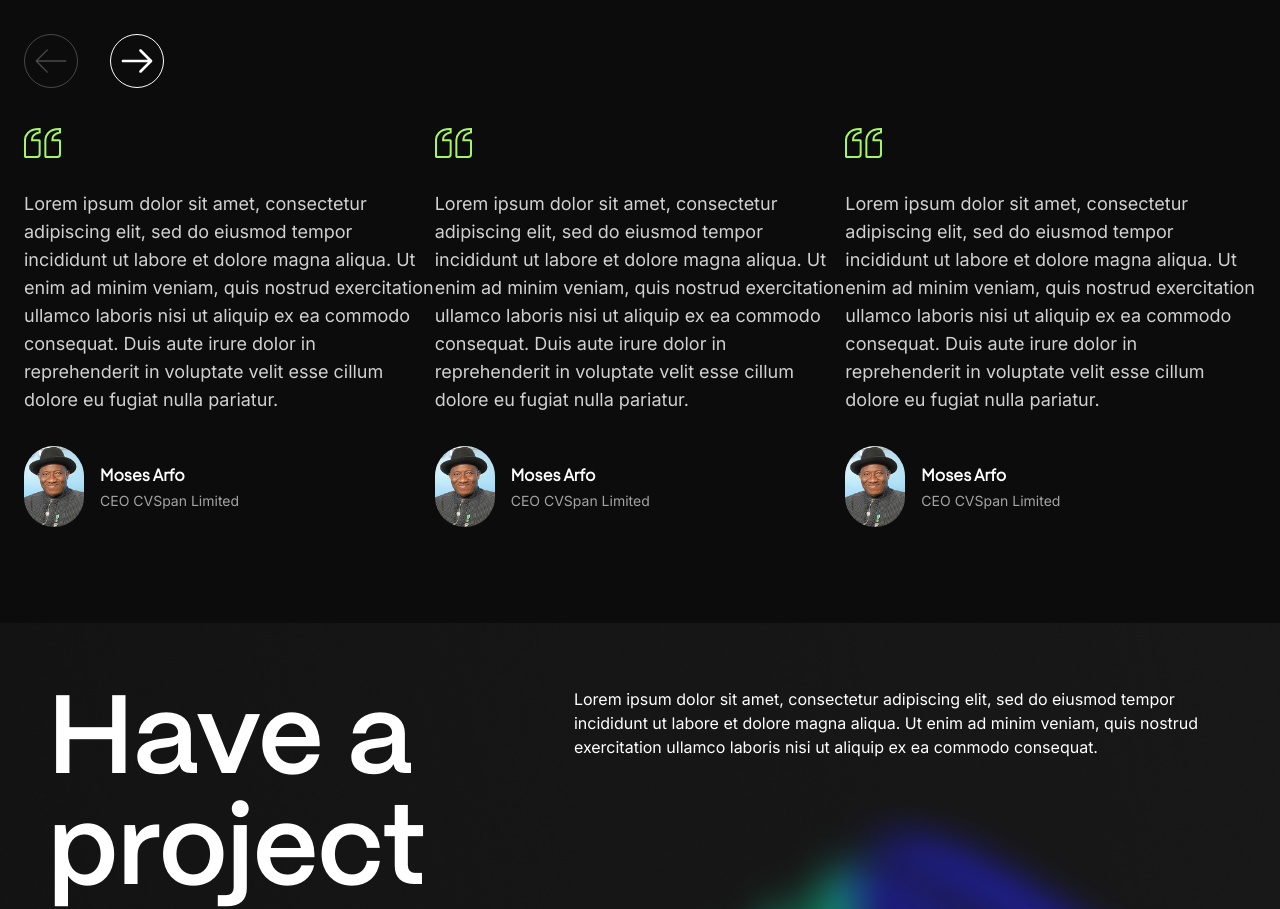
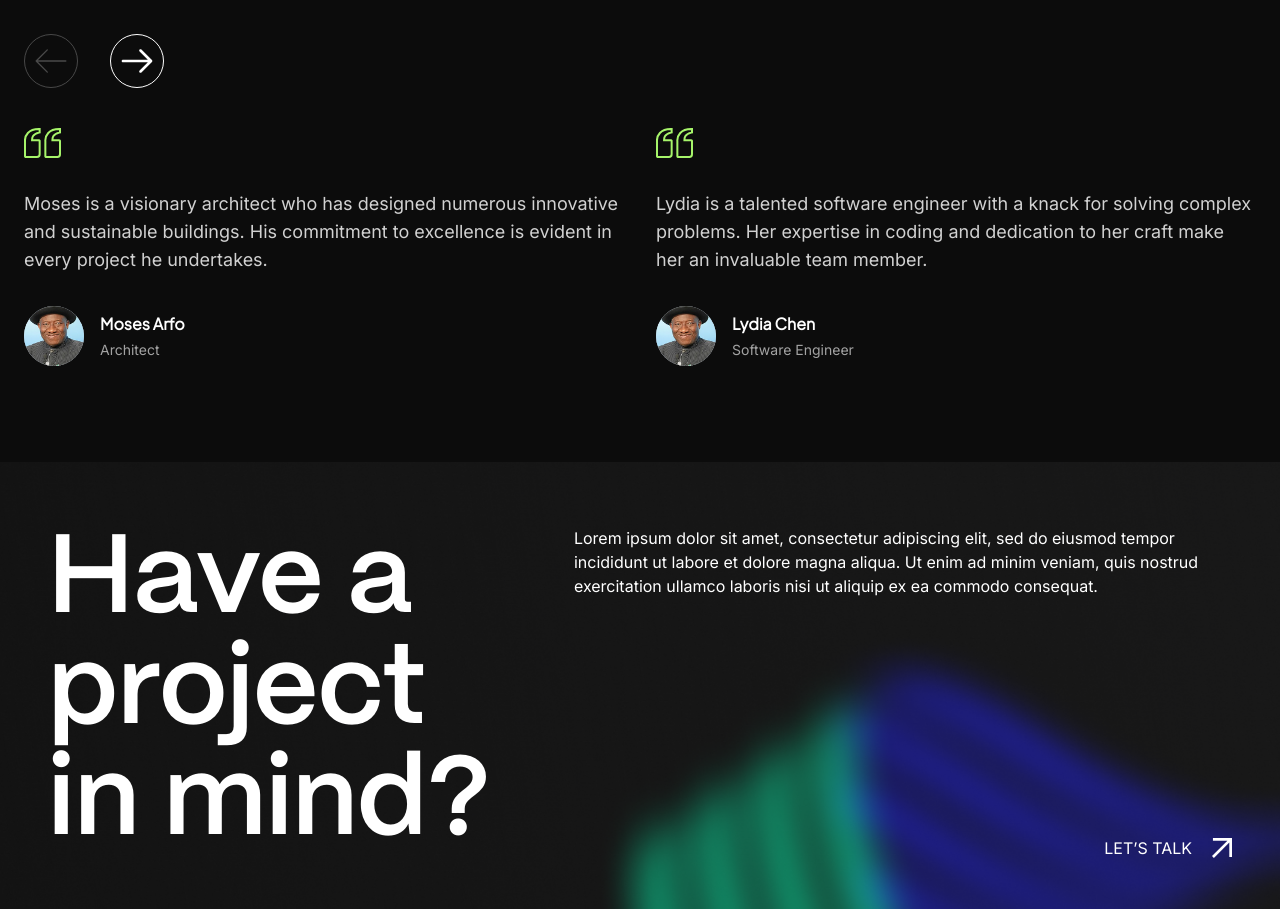
Before and after one commit to cvspan/cvspan-web, a Next.js app: page / in a window 1280 px wide. Shown: the part 1310-2219 px from the top of the page. Built offline with nearby package versions, Linux system fonts and the light colour scheme.

Commit message:
(testimonials) build the carousel

```diff
--- a/src/components/molecules/layout/mini-components/testimonialCard/TestimonialCard.tsx
+++ b/src/components/molecules/layout/mini-components/testimonialCard/TestimonialCard.tsx
@@ -1,23 +1,31 @@
+'use client';
+
 import TestimonialProfile from '../testimonialProfile/TestimonialProfile';
+import goodluck from '../../../../../../public/assets/images/goodluck.jpg';
+import { StaticImageData } from 'next/image';
 
-const TestimonialCard = () => {
+interface TestimonialCardProps {
+    testimony: string;
+    name: string;
+    profession: string;
+    image: StaticImageData;
+}
+
+const TestimonialCard: React.FC<TestimonialCardProps> = ({ testimony, name, profession, image }) => {
     return (
-        <div className="flex w-full flex-col gap-8">
+        <div className="flex flex-col gap-8">
             <svg width="37" height="30" viewBox="0 0 37 30" fill="none" xmlns="http://www.w3.org/2000/svg">
                 <path
                     d="M9.08624 8.05837L9.08239 8.06443L9.07862 8.07055C8.49632 9.01591 8.16667 10.0973 8.12086 11.2088L8.07796 12.25H9.12002H14.807C15.0278 12.25 15.2424 12.3388 15.4028 12.5014L16.0603 11.8529L15.4028 12.5014C15.5636 12.6645 15.6564 12.8885 15.6564 13.125V26.25C15.6564 27.7788 14.4323 29 12.9576 29H1.86105C1.64023 29 1.42564 28.9112 1.26526 28.7486C1.10441 28.5855 1.01163 28.3615 1.01163 28.125V18.7504V18.75L1.01718 13.2779L1.01722 13.2375L1.01399 13.1972C1.00176 13.0441 0.684295 8.48573 3.87866 4.97047C6.22617 2.39033 9.84263 1 14.807 1H15.6564V4.46824L14.9707 4.60744C14.9707 4.60746 14.9706 4.60748 14.9705 4.60749C12.2968 5.14967 10.2323 6.25625 9.08624 8.05837ZM21.3552 28.125V18.751V18.75L21.3608 13.2779L21.3608 13.2375L21.3576 13.1972C21.3454 13.0441 21.0279 8.48537 24.2226 4.97006C26.5702 2.39018 30.1865 1 35.1506 1H36V4.46824L35.3143 4.60744C35.3143 4.60746 35.3142 4.60748 35.3141 4.60749C32.6404 5.14967 30.5759 6.25625 29.4298 8.05837L29.426 8.06443L29.4222 8.07055C28.8399 9.01591 28.5103 10.0973 28.4645 11.2088L28.4216 12.25H29.4636H35.1506C35.3714 12.25 35.586 12.3388 35.7464 12.5014C35.9072 12.6645 36 12.8885 36 13.125V26.25C36 27.7788 34.7759 29 33.3012 29H22.2047C21.9838 29 21.7692 28.9112 21.6089 28.7486C21.448 28.5855 21.3552 28.3615 21.3552 28.125Z"
                     stroke="#A6F46A"
-                    stroke-width="2"
+                    strokeWidth="2"
                 />
             </svg>
-            <p className="text-fade-white text-lg">
-                Lorem ipsum dolor sit amet, consectetur adipiscing elit, sed do eiusmod tempor incididunt ut labore et
-                dolore magna aliqua. Ut enim ad minim veniam, quis nostrud exercitation ullamco laboris nisi ut aliquip
-                ex ea commodo consequat. Duis aute irure dolor in reprehenderit in voluptate velit esse cillum dolore eu
-                fugiat nulla pariatur.{' '}
+            <p className="text-alto text-lg">
+                {testimony.length < 200 ? testimony : `${testimony.substring(0, 200)}...`}
             </p>
             <div>
-                <TestimonialProfile />
+                <TestimonialProfile name={name} profession={profession} image={image} />
             </div>
         </div>
     );
--- a/src/components/molecules/layout/mini-components/testimonialProfile/TestimonialProfile.tsx
+++ b/src/components/molecules/layout/mini-components/testimonialProfile/TestimonialProfile.tsx
@@ -1,15 +1,26 @@
-import Image from 'next/image';
+import Image, { StaticImageData } from 'next/image';
 import goodluck from '../../../../../../public/assets/images/goodluck.jpg';
 
-const TestimonialProfile = () => {
+interface TestimonialProfileProps {
+    name: string;
+    profession: string;
+    image: StaticImageData;
+}
+const TestimonialProfile: React.FC<TestimonialProfileProps> = ({ name, profession, image }) => {
     return (
         <div className="flex h-full w-full items-center gap-4">
-            <div className="rounded-full object-cover">
-                <Image src={goodluck} alt="testifier" width={60} height={60} className="rounded-full object-cover" />
+            <div className="h-[60px] w-[60px] rounded-full bg-slate-300 object-cover">
+                <Image
+                    src={image}
+                    alt="testifier"
+                    width={60}
+                    height={60}
+                    className="aspect-square rounded-full object-cover"
+                />
             </div>
             <div className="flex flex-col gap-y-1">
-                <span className="font-eudoxus font-bold">Moses Arfo</span>
-                <span className="text-sm text-silver-chalice">CEO CVSpan Limited</span>
+                <span className="font-eudoxus font-bold">{name}</span>
+                <span className="text-sm text-silver-chalice">{profession}</span>
             </div>
         </div>
     );
--- a/src/components/molecules/layout/testimonials/index.tsx
+++ b/src/components/molecules/layout/testimonials/index.tsx
@@ -1,14 +1,51 @@
+'use client';
+
 import Image from 'next/image';
 import TestimonialCard from '../mini-components/testimonialCard/TestimonialCard';
+import data from '../testimonials/testimonialData';
+import { useEffect, useState } from 'react';
+import goodluck from '../../../../../public/assets/images/goodluck.jpg';
 
 const Testimonials = () => {
+    const [currentIndex, setCurrentIndex] = useState(0);
+    const [itemsToShow, setItemsToShow] = useState(1);
+
+    useEffect(() => {
+        const updateItemsToShow = () => {
+            if (window.innerWidth >= 768) {
+                setItemsToShow(2);
+            } else {
+                setItemsToShow(1);
+            }
+        };
+        updateItemsToShow();
+
+        window.addEventListener('resize', updateItemsToShow);
+
+        return () => {
+            window.removeEventListener('resize', updateItemsToShow);
+        };
+    }, []);
+
+    const nextTestimony = () => {
+        setCurrentIndex((prevIndex) => (prevIndex + itemsToShow) % data.length);
+    };
+
+    const prevTestimony = () => {
+        setCurrentIndex((prevIndex) =>
+            prevIndex - itemsToShow < 0 ? data.length - itemsToShow : prevIndex - itemsToShow,
+        );
+    };
     return (
         <div className="overflow-hidden">
             <div className="flex w-full flex-col gap-10">
                 <div className="flex w-full flex-col items-start justify-between gap-5">
                     <h3 className="font-euxodus-bold lg:w-5/12">What Do People Say About Us</h3>
                     <div className="flex gap-x-8">
-                        <button className="flex items-center justify-center rounded-full border border-solid border-tundora p-2.5">
+                        <button
+                            onClick={prevTestimony}
+                            className="flex items-center justify-center rounded-full border border-solid border-tundora p-2.5"
+                        >
                             <svg
                                 className="opacity-25"
                                 width="32"
@@ -26,7 +63,10 @@ const Testimonials = () => {
                                 />
                             </svg>
                         </button>
-                        <button className="flex items-center justify-center rounded-full border border-solid border-white p-2.5">
+                        <button
+                            onClick={nextTestimony}
+                            className="flex items-center justify-center rounded-full border border-solid border-white p-2.5"
+                        >
                             <svg
                                 width="32"
                                 height="32"
@@ -44,15 +84,19 @@ const Testimonials = () => {
                         </button>
                     </div>
                 </div>
-                <div className="flex h-full items-center overflow-x-auto">
-                    <div className="w-full">
-                        <TestimonialCard />
-                    </div>
-                    <div className="w-full">
-                        <TestimonialCard />
-                    </div>
-                    <div className="w-full">
-                        <TestimonialCard />
+                <div className="flex h-full items-center overflow-x-hidden">
+                    <div className="flex gap-8">
+                        {data.slice(currentIndex, currentIndex + itemsToShow).map((testimony, index) => (
+                            <div className="md:w-6/12">
+                                <TestimonialCard
+                                    key={index}
+                                    name={testimony.name}
+                                    profession={testimony.profession}
+                                    testimony={testimony.testimony}
+                                    image={goodluck}
+                                />
+                            </div>
+                        ))}
                     </div>
                 </div>
             </div>
--- /dev/null
+++ b/src/components/molecules/layout/testimonials/testimonialData.js
@@ -0,0 +1,73 @@
+const data = [
+    {
+        id: 1,
+        name: 'Moses Arfo',
+        profession: 'Architect',
+        testimony:
+            'Moses is a visionary architect who has designed numerous innovative and sustainable buildings. His commitment to excellence is evident in every project he undertakes.',
+    },
+    {
+        id: 2,
+        name: 'Lydia Chen',
+        profession: 'Software Engineer',
+        testimony:
+            'Lydia is a talented software engineer with a knack for solving complex problems. Her expertise in coding and dedication to her craft make her an invaluable team member.',
+    },
+    {
+        id: 3,
+        name: 'Carlos Ramirez',
+        profession: 'Graphic Designer',
+        testimony:
+            'Carlos is a creative graphic designer known for his unique and eye-catching designs. His ability to translate ideas into stunning visuals sets him apart.',
+    },
+    {
+        id: 4,
+        name: 'Nina Patel',
+        profession: 'Marketing Specialist',
+        testimony:
+            'Nina is a marketing specialist who excels in developing and executing effective marketing strategies. Her insight into market trends and consumer behavior drives her success.',
+    },
+    {
+        id: 5,
+        name: 'James Thompson',
+        profession: 'Financial Analyst',
+        testimony:
+            'James is a financial analyst with a keen eye for detail. His thorough analysis and strategic thinking have consistently led to sound financial decisions and growth.',
+    },
+    {
+        id: 6,
+        name: 'Amara Singh',
+        profession: 'Data Scientist',
+        testimony:
+            'Amara is a skilled data scientist who transforms raw data into meaningful insights. Her analytical skills and proficiency with data tools are highly respected in the industry.',
+    },
+    {
+        id: 7,
+        name: 'David Kim',
+        profession: 'Product Manager',
+        testimony:
+            'David is a product manager who excels in leading cross-functional teams to deliver high-quality products. His leadership and project management skills ensure successful product launches.',
+    },
+    {
+        id: 8,
+        name: 'Sara Johnson',
+        profession: 'HR Manager',
+        testimony:
+            'Sara is an experienced HR manager dedicated to creating a positive and productive work environment. Her expertise in talent acquisition and employee relations is commendable.',
+    },
+    {
+        id: 9,
+        name: 'Liam Wong',
+        profession: 'Business Consultant',
+        testimony:
+            'Liam is a business consultant with a strategic mindset and a deep understanding of business operations. His advice and guidance have helped many businesses achieve their goals.',
+    },
+    {
+        id: 10,
+        name: 'Emily Davis',
+        profession: 'Content Writer',
+        testimony:
+            'Emily is a creative content writer known for her engaging and well-researched articles. Her ability to connect with readers through her writing is exceptional.',
+    },
+];
+export default data;
--- a/tailwind.config.ts
+++ b/tailwind.config.ts
@@ -39,7 +39,7 @@ const config = {
                 'cod-gray': '#1A1A1A',
                 tundora: '#484848',
                 'silver-chalice': '#A3A3A3',
-                'fade-white': '#D1D1D1',
+                alto: '#D1D1D1',
             },
             backgroundImage: {
                 'fact-figure': 'url(../../public/assets/icons/fact_frame.svg)',
```
